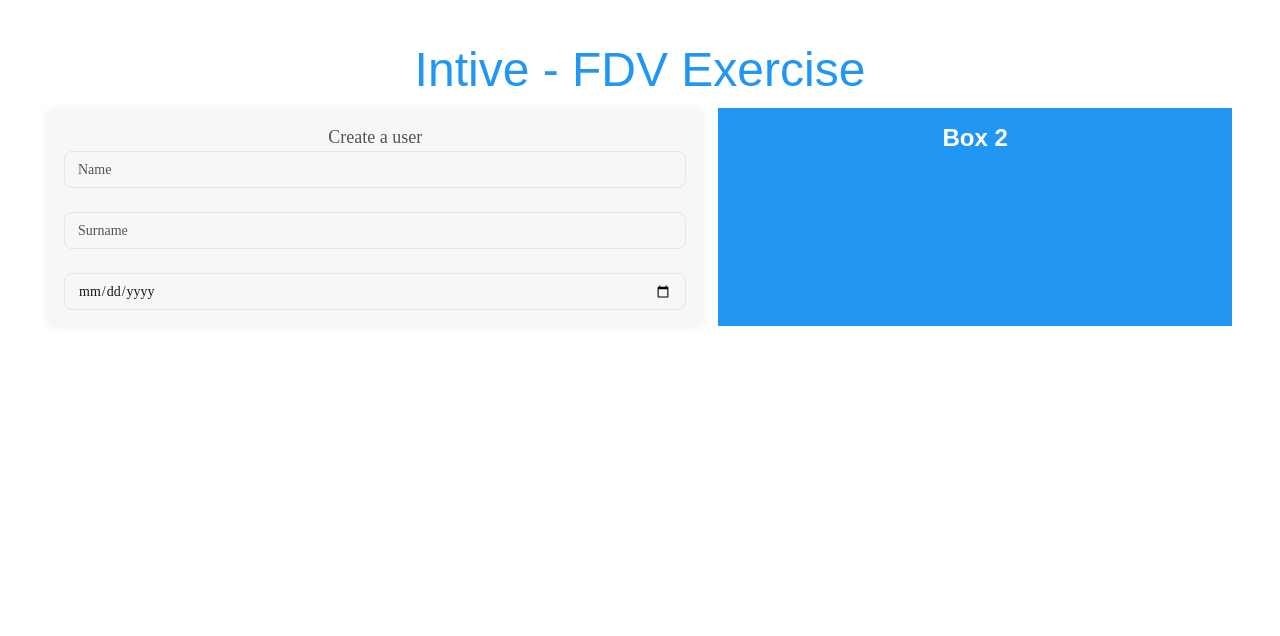
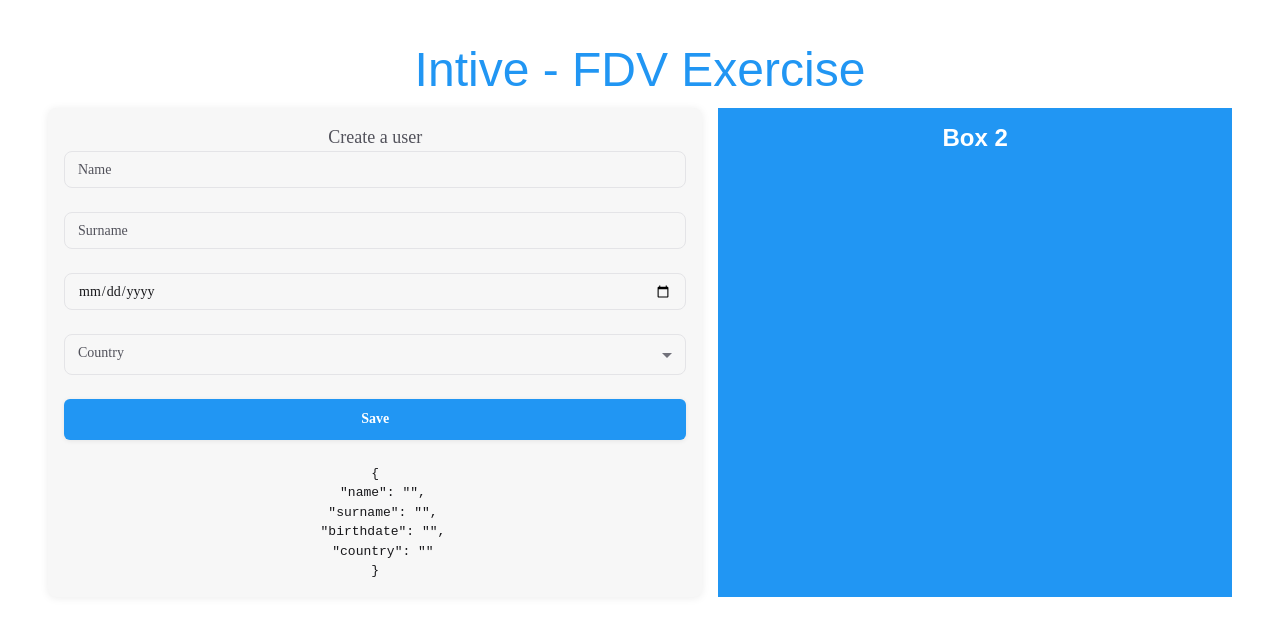
Before and after one commit to damisparks/nodesync-react, a React (Vite) app: page /app in a window 1280 px wide. Shown: the top 636 px of the page. Built offline with nearby package versions, Linux system fonts and the light colour scheme; the HTML template or start-up script is replaced by a standard one.

Commit message:
feat: add usebirthdayinfo hook

```diff
--- a/package.json
+++ b/package.json
@@ -37,6 +37,7 @@
     "@emotion/react": "11.11.1",
     "@emotion/styled": "11.11.0",
     "@mui/material": "5.13.5",
+    "date-fns": "2.30.0",
     "formik": "2.4.2",
     "react": "^18.2.0",
     "react-dom": "^18.2.0",
--- a/src/components/UserCreator.tsx
+++ b/src/components/UserCreator.tsx
@@ -1,7 +1,18 @@
 import React from 'react'
 import { useFormik } from 'formik'
 import { object, string } from 'yup'
-import { Stack, Typography, TextField } from '@mui/material'
+import {
+  Stack,
+  Typography,
+  TextField,
+  FormControl,
+  Select,
+  InputLabel,
+  MenuItem,
+  Button,
+  Alert,
+} from '@mui/material'
+import { useBirthdayInfo } from '@/hooks/useBirthdateInfo'
 
 const validationSchema = object({
   name: string().required('Name is required'),
@@ -10,7 +21,16 @@ const validationSchema = object({
   country: string().required('Country is required'),
 })
 
+// This is a list of countries that you can use in the select
+// TODO => fetch this list from an API
+const countries = [
+  { code: 'US', name: 'United States' },
+  { code: 'CA', name: 'Canada' },
+  // Add more countries here
+]
+
 export const UserCreator: React.FC = () => {
+  const [showAlert, setShowAlert] = React.useState(false)
   const formik = useFormik({
     initialValues: {
       name: '',
@@ -20,9 +40,14 @@ export const UserCreator: React.FC = () => {
     },
     validationSchema,
     onSubmit: (values) => {
+      setShowAlert(true)
       console.log(values)
     },
   })
+
+  const { age, birthMonth, birthDay, birthDayNumber } = useBirthdayInfo(
+    formik.values.birthdate
+  )
 
   return (
     <React.Fragment>
@@ -65,6 +90,45 @@ export const UserCreator: React.FC = () => {
             error={formik.touched.birthdate && Boolean(formik.errors.birthdate)}
             helperText={formik.touched.birthdate && formik.errors.birthdate}
           />
+          <FormControl
+            fullWidth
+            size="small"
+            error={formik.touched.country && Boolean(formik.errors.country)}
+          >
+            <InputLabel id="country-label">Country</InputLabel>
+            <Select
+              labelId="country-label"
+              id="country"
+              name="country"
+              value={formik.values.country}
+              onChange={formik.handleChange}
+            >
+              {countries.map((country) => (
+                <MenuItem key={country.code} value={country.code}>
+                  {country.name}
+                </MenuItem>
+              ))}
+            </Select>
+            {formik.touched.country && formik.errors.country && (
+              <Typography variant="caption" color="error">
+                {formik.errors.country}
+              </Typography>
+            )}
+          </FormControl>
+
+          <Button type="submit" variant="contained">
+            Save
+          </Button>
+
+          <pre>{JSON.stringify(formik.values, null, 2)}</pre>
+
+          {showAlert && (
+            <Alert severity="success">
+              Hello {formik.values.name} from {formik.values.country} on {birthDayNumber},{' '}
+              {''}
+              {birthDay} of {birthMonth}, you will have {age}!
+            </Alert>
+          )}
         </Stack>
       </form>
     </React.Fragment>
--- /dev/null
+++ b/src/hooks/useBirthdateInfo.tsx
@@ -0,0 +1,39 @@
+import { useEffect, useState } from 'react'
+import { parseISO, differenceInYears, format } from 'date-fns'
+
+/**
+ * @name useBirthdayInfo
+ * @param birthdate
+ * @description This hook is used to calculate the age, birth month, birth day and birth day number of a user
+ */
+export const useBirthdayInfo = (birthdate: string | null) => {
+  const [age, setAge] = useState<number | null>(null)
+  const [birthMonth, setBirthMonth] = useState<string | null>(null)
+  const [birthDay, setBirthDay] = useState<string | null>(null)
+  const [birthDayNumber, setBirthDayNumber] = useState<number | null>(null)
+
+  useEffect(() => {
+    if (birthdate) {
+      const parsedBirthdate = parseISO(birthdate)
+      const calculatedAge = differenceInYears(new Date(), parsedBirthdate)
+      const month = format(parsedBirthdate, 'MMMM')
+      const day = format(parsedBirthdate, 'eeee')
+      const dayNumber = format(parsedBirthdate, 'd')
+      setBirthDayNumber(parseInt(dayNumber))
+      setAge(calculatedAge)
+      setBirthMonth(month)
+      setBirthDay(day)
+    } else {
+      setAge(null)
+      setBirthMonth(null)
+      setBirthDay(null)
+    }
+  }, [birthdate])
+
+  return {
+    age,
+    birthMonth,
+    birthDay,
+    birthDayNumber,
+  }
+}
```
Also changed, not shown: 1 other file (tests, documents, lock files or other folders).
